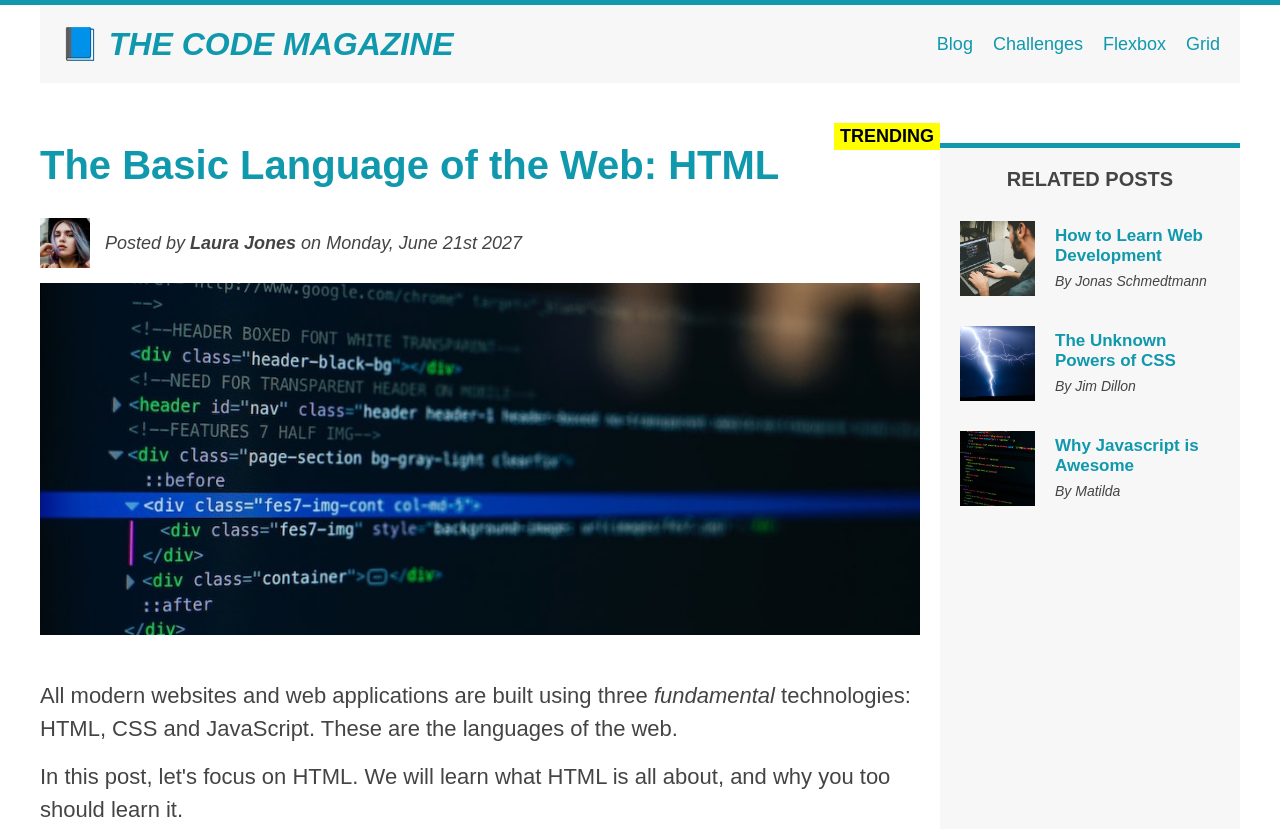
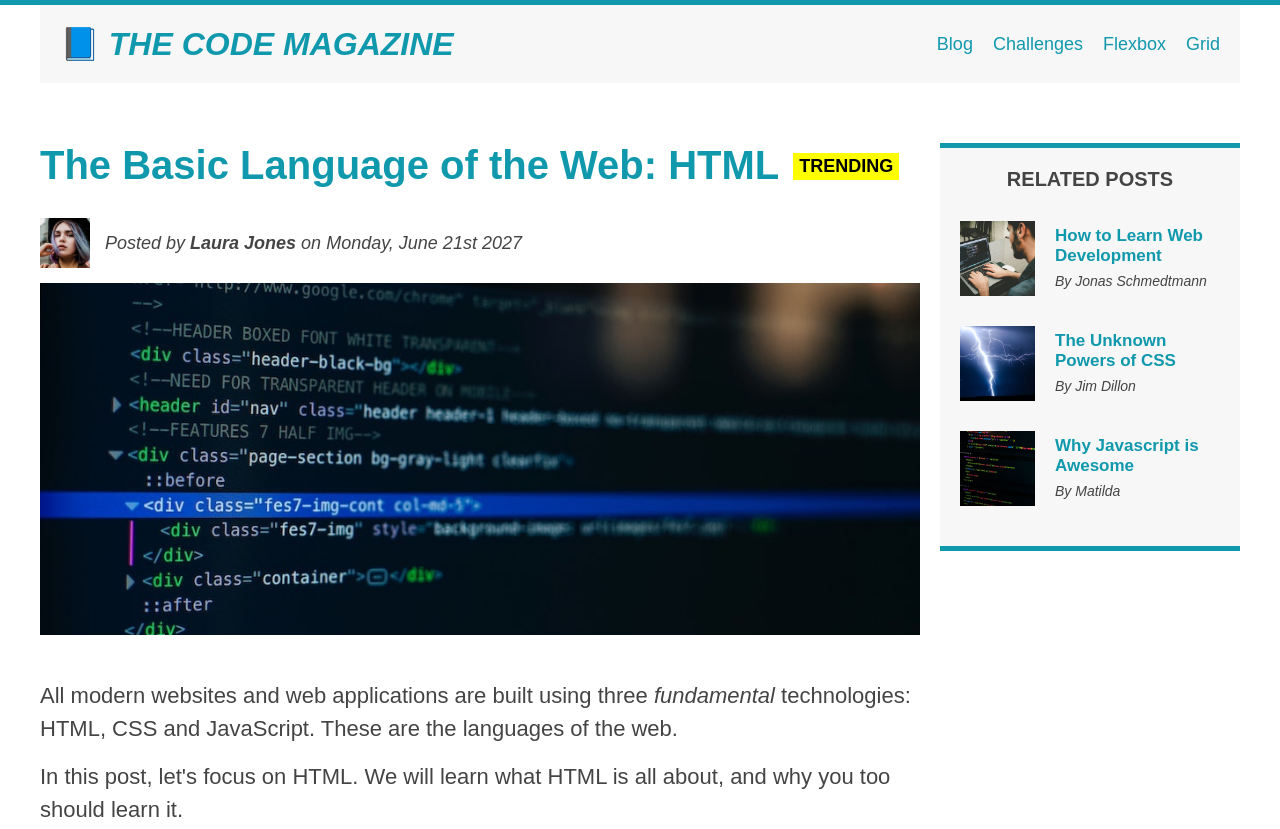
Before and after one commit to henningsadam/udemy-styling-practice-blog-post, a plain HTML site: page index.html in a window 1280 px wide. Shown: the top 829 px of the page. Drawn offline with Linux system fonts and the light colour scheme.

Commit message:
edited the position of the header badge and also removed the stretch property from the aside

```diff
--- a/styles.css
+++ b/styles.css
@@ -23,6 +23,7 @@ body {
   display: grid;
   grid-template: repeat(3, auto) / 1fr 300px;
   gap: 60px 20px;
+  align-items: start;
 }
 
 .main-header {
@@ -78,6 +79,7 @@ h1::first-letter {
 h2 {
   font-size: 40px;
   margin-bottom: 30px;
+  display: inline-block;
   position: relative;
 }
 
@@ -89,8 +91,8 @@ h2::after {
   color: black;
   text-transform: uppercase;
   position: absolute;
-  top: -20px;
-  right: -20px;
+  top: 10px;
+  right: -120px;
 }
 
 h3 {
```
